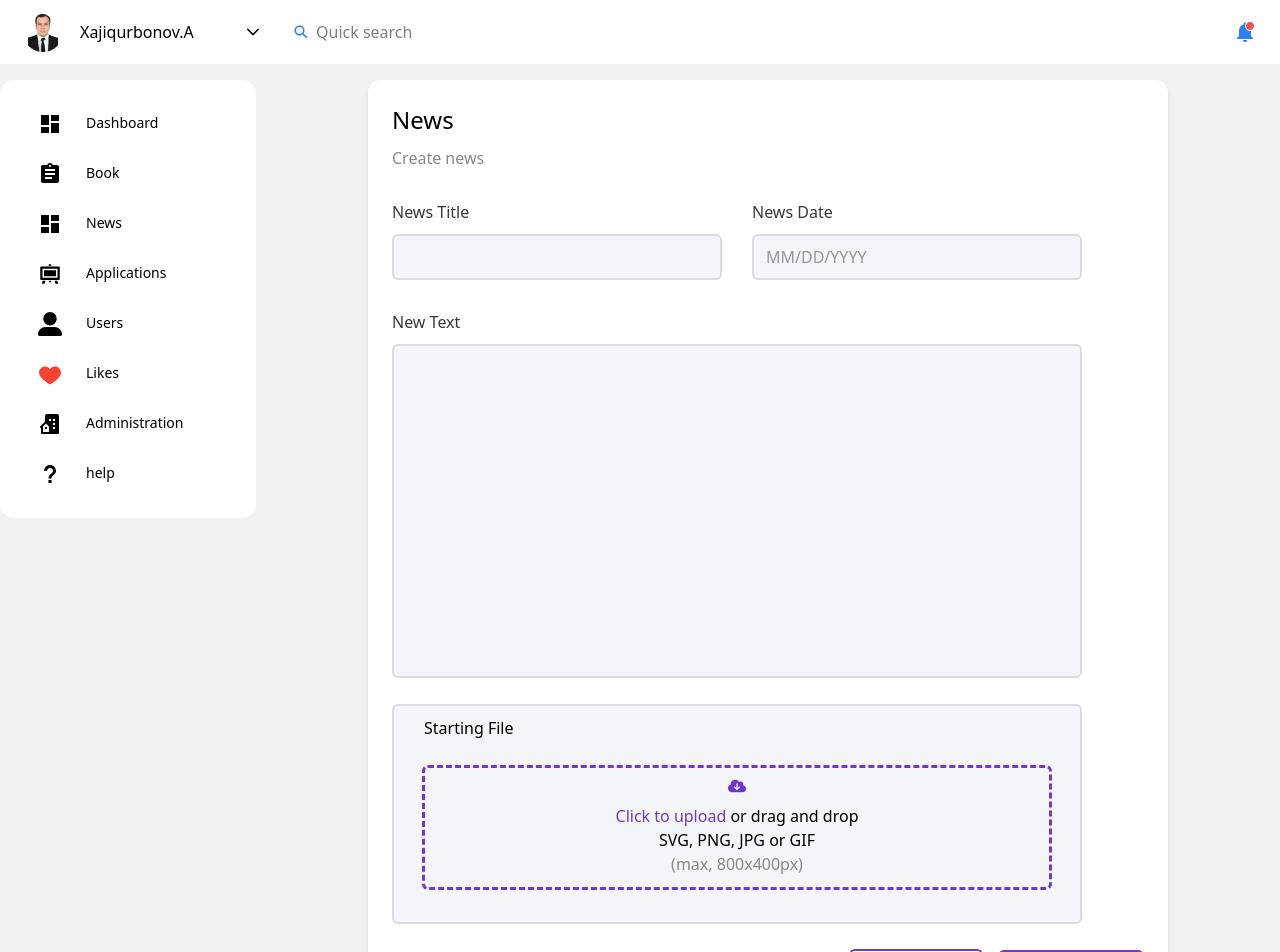
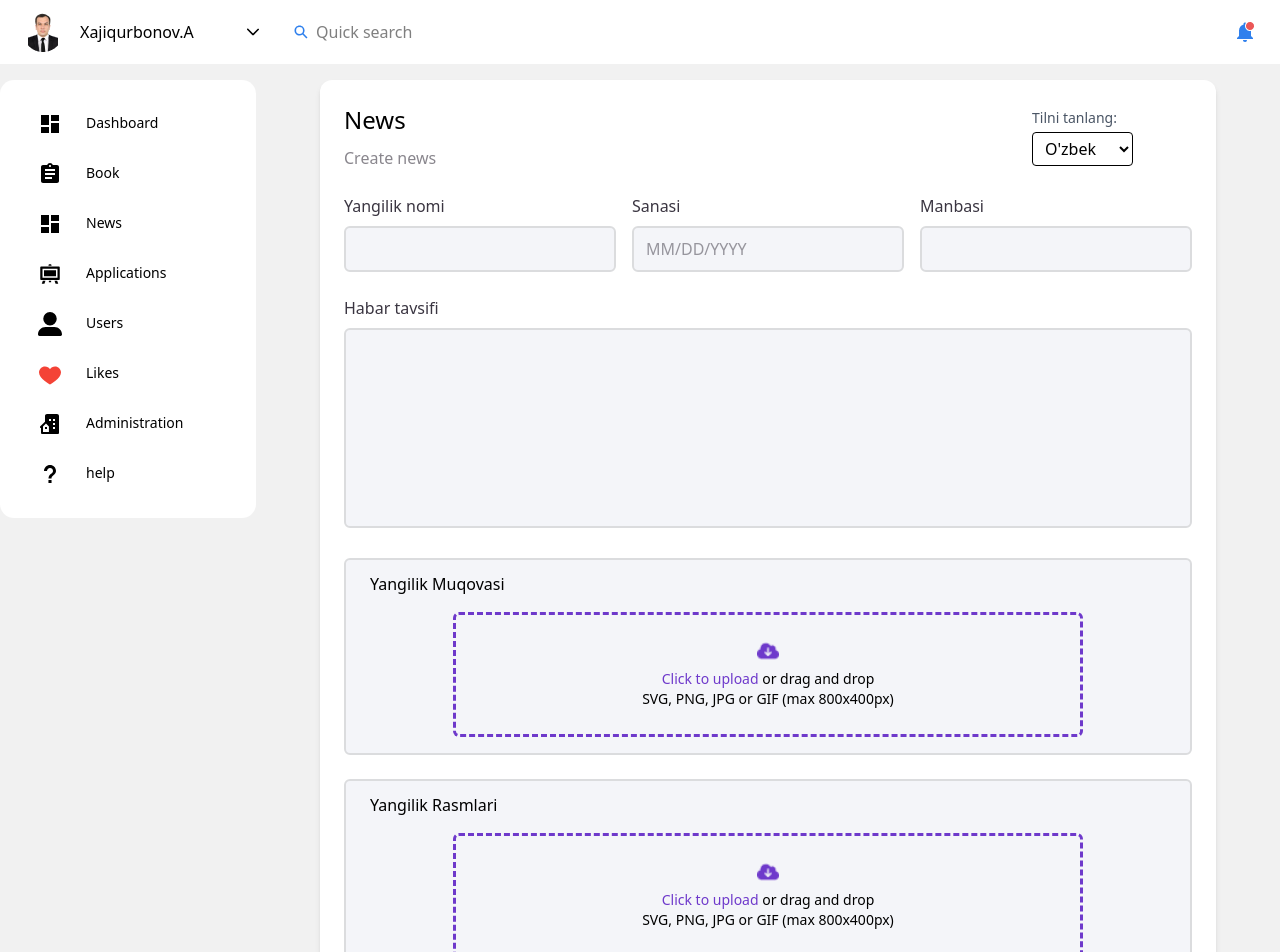
Before and after one commit to BKDR01/Books-Admin-workPlase, a React (Vite) app: page /news in a window 1280 px wide. Shown: the top 952 px of the page. Built offline with nearby package versions, Linux system fonts and the light colour scheme; sample sign-in values are in the browser's storage.

Commit message:
news qoshiladigan boldi

```diff
--- /dev/null
+++ b/src/Components/ImageUploader/ImageUploader.jsx
@@ -0,0 +1,71 @@
+import React from 'react';
+
+function ImageUploader({ thumbnail, galleryImages, handleFiles, removeGalleryImage, download }) {
+  const sections = [{
+    label: 'Muqovasi',
+    handler: (e) => handleFiles(Array.from(e.target.files), 'thumbnail'),
+    inputId: 'thumbnailInput',
+    images: thumbnail ? [thumbnail] : [],
+    removable: false,
+  }, {
+    label: 'Rasmlari',
+    handler: (e) => handleFiles(Array.from(e.target.files), 'gallery'),
+    inputId: 'galleryInput',
+    images: galleryImages,
+    removable: true,
+  }];
+
+  return sections.map(({ label, handler, inputId, images, removable }, idx) => (
+    <div key={idx} className="w-full bg-[#F4F5F9] mt-6 border-2 rounded-md border-[#DBDCDE] pb-4">
+      <h1 className='text-black pt-3 pl-6'>Yangilik {label}</h1>
+      <div
+        className="w-[630px] h-[125px] border-3 rounded-md border-dashed border-[#6E39CB] mx-auto mt-4 flex flex-col items-center justify-center cursor-pointer"
+        onDragOver={(e) => e.preventDefault()}
+        onClick={() => document.getElementById(inputId).click()}
+      >
+        <img src={download} alt="Upload" className='h-5' />
+        <div className="text-center mt-2 text-sm">
+          <p><span className='text-[#6E39CB] font-medium'>Click to upload</span> or drag and drop</p>
+          <p>SVG, PNG, JPG or GIF (max 800x400px)</p>
+        </div>
+        <input
+          type="file"
+          id={inputId}
+          multiple={removable}
+          accept="image/*"
+          onChange={handler}
+          className="hidden"
+        />
+      </div>
+
+      {images.length > 0 && (
+        <div className="mt-4 px-5 flex flex-wrap gap-4">
+          {images.map((img, index) => (
+            <div
+              key={index}
+              className="relative w-[100px] h-[100px] overflow-hidden rounded-md border border-gray-300 group"
+            >
+              <img
+                src={img.url}
+                alt="preview"
+                className="w-full h-full object-cover"
+              />
+              {removable && (
+                <button
+                  type="button"
+                  onClick={() => removeGalleryImage(index)}
+                  className="absolute top-1 right-1 bg-black text-white rounded-full w-[20px] h-[20px] text-xs flex items-center justify-center opacity-0 group-hover:opacity-100 transition-opacity duration-200"
+                  title="Remove"
+                >
+                  ✕
+                </button>
+              )}
+            </div>
+          ))}
+        </div>
+      )}
+    </div>
+  ));
+}
+
+export default ImageUploader;
--- /dev/null
+++ b/src/Components/NewsForm/NewsForm.jsx
@@ -0,0 +1,79 @@
+import React from 'react';
+import { Controller } from 'react-hook-form';
+import { Calendar } from 'primereact/calendar';
+
+function NewsForm({ register, control, errors }) {
+    return (
+        <>
+            <div className="flex items-center justify-between flex-wrap gap-4">
+                <div>
+                    <h1 className='text-2xl'>News</h1>
+                    <p className='text-[#89868D] pt-[10px]'>Create news</p>
+                </div>
+                <div className="w-40">
+                    <label htmlFor="language" className="block mb-1 text-sm text-gray-600">
+                        Tilni tanlang:
+                    </label>
+                    <select {...register("language")} className="border rounded px-2 py-1">
+                        <option value="UZ">O'zbek</option>
+                        <option value="RU">Русский</option>
+                        <option value="EN">English</option>
+                    </select>
+                    {errors.language && <p className="text-red-500 text-sm">{errors.language.message}</p>}
+                </div>
+            </div>
+
+            <div className="grid grid-cols-1 md:grid-cols-3 gap-4 mt-6">
+                <div>
+                    <label className='text-[#3A3541]'>Yangilik nomi</label>
+                    <input
+                        type="text"
+                        {...register('title', { required: 'Sarlavha kiritilishi shart' })}
+                        className='w-full h-[46px] bg-[#F4F5F9] border-2 rounded-md border-[#DBDCDE] mt-2 focus:outline-none px-3'
+                    />
+                    {errors.title && <p className="text-red-500 text-sm">{errors.title.message}</p>}
+                </div>
+                <div>
+                    <label className="text-[#3A3541] block">Sanasi</label>
+                    <Controller
+                        name="publication_date"
+                        control={control}
+                        rules={{ required: 'Sanani tanlang' }}
+                        render={({ field }) => (
+                            <Calendar
+                                value={field.value || null}
+                                onChange={(e) => field.onChange(e.value)}
+                                dateFormat="mm/dd/yy"
+                                placeholder="MM/DD/YYYY"
+                                mask="99/99/9999"
+                                className="w-full mt-2"
+                                inputClassName="bg-[#F4F5F9] text-[#3A3541] border-2 border-[#DBDCDE] rounded-md px-3 py-1 h-[46px] w-full focus:outline-none"
+                            />
+                        )}
+                    />
+                    {errors.publication_date && <p className="text-red-500 text-sm">{errors.publication_date.message}</p>}
+                </div>
+                <div>
+                    <label className='text-[#3A3541]'>Manbasi</label>
+                    <input
+                        type="text"
+                        {...register('source', { required: 'Manba kiritilishi shart' })}
+                        className='w-full h-[46px] bg-[#F4F5F9] border-2 rounded-md border-[#DBDCDE] mt-2 focus:outline-none px-3'
+                    />
+                    {errors.source && <p className="text-red-500 text-sm">{errors.source.message}</p>}
+                </div>
+            </div>
+
+            <div className="mt-6">
+                <label className='text-[#3A3541]'>Habar tavsifi</label>
+                <textarea
+                    {...register('context', { required: 'Tavsif kiritilishi shart' })}
+                    className='w-full h-[200px] mt-2 border-2 rounded-md border-[#DBDCDE] bg-[#F4F5F9] p-2 text-sm focus:outline-none resize-none'
+                ></textarea>
+                {errors.context && <p className="text-red-500 text-sm">{errors.context.message}</p>}
+            </div>
+        </>
+    );
+}
+
+export default NewsForm;
--- a/src/Pages/News/News.jsx
+++ b/src/Pages/News/News.jsx
@@ -1,109 +1,79 @@
-import React from 'react';
-import { useForm, Controller } from 'react-hook-form';
-import { Calendar } from 'primereact/calendar';
+import React, { useState } from 'react';
+import { useForm } from 'react-hook-form';
+import { addNews } from '../../api/auth';
+import NewsForm from './../../Components/NewsForm/NewsForm.jsx';
+import ImageUploader from './../../Components/ImageUploader/ImageUploader.jsx';
 import download from './../../assets/IMG/download.png';
+
 function News() {
-    const { register, handleSubmit, control } = useForm();
+    const { register, handleSubmit, control, reset, formState: { errors } } = useForm();
+    const [thumbnail, setThumbnail] = useState(null);
+    const [galleryImages, setGalleryImages] = useState([]);
 
-    const onSubmit = (data) => {
-        console.log(data);
-    };
+    const onSubmit = async (data) => {
+        try {
+            const formData = new FormData();
+            formData.append("title", data.title);
+            formData.append("context", data.context);
+            formData.append("publication_date", data.publication_date.toISOString());
+            formData.append("source", data.source || "");
+            formData.append("language", data.language);
+            formData.append("active", true);
+            if (thumbnail) formData.append("thumbnail", thumbnail.file);
+            galleryImages.forEach((img) => formData.append("images", img.file));
 
-    const handleDrop = (e) => {
-        e.preventDefault();
-        const file = e.dataTransfer.files[0];
-        if (file) {
-            const dataTransfer = new DataTransfer();
-            dataTransfer.items.add(file);
-            const input = document.getElementById('fileUploadInput');
-            input.files = dataTransfer.files;
+            const response = await addNews(formData);
+            console.log("✅ News added successfully:", response.data);
+        } catch (error) {
+            console.error("❌ Error:", error);
+            if (error.response) {
+                console.log("🔴 Server response:", error.response.data);
+            }
         }
     };
 
+    const handleFiles = (files, type) => {
+        const imageFiles = files.filter(file => file.type.startsWith('image/'));
+        const previews = imageFiles.map(file => ({ file, url: URL.createObjectURL(file) }));
+
+        if (type === 'thumbnail') {
+            setThumbnail(previews[0]);
+        } else {
+            const updated = [...galleryImages, ...previews];
+            setGalleryImages(updated);
+
+            const dataTransfer = new DataTransfer();
+            updated.forEach(item => dataTransfer.items.add(item.file));
+            document.getElementById('galleryInput').files = dataTransfer.files;
+        }
+    };
+
+    const removeGalleryImage = (index) => {
+        const updated = galleryImages.filter((_, i) => i !== index);
+        setGalleryImages(updated);
+
+        const dataTransfer = new DataTransfer();
+        updated.forEach(item => dataTransfer.items.add(item.file));
+        document.getElementById('galleryInput').files = dataTransfer.files;
+    };
+
     return (
-        <div className="bg-white rounded-xl shadow-md py-6 px-6 max-w-4xl w-[800px] mx-auto">
+        <div className="bg-white rounded-xl shadow-md py-6 px-6 max-w-4xl w-full mx-auto">
             <form onSubmit={handleSubmit(onSubmit)}>
-                <h1 className='text-2xl'>News</h1>
-                <p className='text-[#89868D] pt-[10px]'>Create news</p>
-
-                <div className="flex items-center justify-between mt-[30px] w-[690px]">
-                    <div>
-                        <h1 className='text-[#3A3541]'>News Title</h1>
-                        <input
-                            type="text"
-                            {...register('title')}
-                            className='w-[330px] h-[46px] bg-[#F4F5F9] border-2 rounded-md border-[#DBDCDE] mt-[10px] focus:outline-none focus:border-transparent'
-                        />
-                    </div>
-                    <div className="w-[330px]">
-                        <label className="text-[#3A3541] block">News Date</label>
-                        <Controller
-                            name="newsDate"
-                            control={control}
-                            render={({ field }) => (
-                                <Calendar
-                                    value={field.value || null}
-                                    onChange={(e) => field.onChange(e.value)}
-                                    dateFormat="mm/dd/yy"
-                                    placeholder="MM/DD/YYYY"
-                                    mask="99/99/9999"
-                                    className="w-full mt-[10px]"
-                                    inputClassName="bg-[#F4F5F9] text-[#3A3541] border-2 border-[#DBDCDE] rounded-md px-3 py-1 h-[46px] w-full focus:outline-none"
-                                />
-                            )}
-                        />
-                    </div>
-                </div>
-
-                <div className="mt-[30px]">
-                    <h1 className='text-[#3A3541]'>New Text</h1>
-                    <textarea
-                        {...register('text')}
-                        className='w-[690px] h-[334px] mt-[10px] border-2 rounded-md border-[#DBDCDE] bg-[#F4F5F9] text-2xl focus:outline-none focus:border-transparent resize-none'>
-                    </textarea>
-                </div>
-
-                <div className="w-[690px] h-[220px] bg-[#F4F5F9] mt-[20px] border-2 rounded-md border-[#DBDCDE]">
-                    <h1 className='text-black pt-[10px] pl-[30px]'>Starting File</h1>
-                    <div
-                        className="w-[630px] h-[125px] border-3 rounded-md border-dashed border-[#6E39CB] mx-auto mt-[25px]"
-                        onDrop={handleDrop}
-                        onDragOver={(e) => e.preventDefault()}
-                    >
-                        <img
-                            src={download}
-                            alt="Upload"
-                            className='mx-auto mt-[10px] cursor-pointer'
-                            onClick={() => document.getElementById('fileUploadInput').click()}
-                        />
-
-                        <div>
-                            <h1 className='text-center pt-[10px]'>
-                                <span className='text-[#6E39CB]'>Click to upload</span> or drag and drop
-                            </h1>
-                            <h1 className='text-center'>SVG, PNG, JPG or GIF</h1>
-                            <p className='text-[#89868D] text-center'>(max, 800x400px)</p>
-                        </div>
-
-                        <input
-                            type="file"
-                            id="fileUploadInput"
-                            {...register('file')}
-                            className="hidden"
-                        />
-                    </div>
-                </div>
-
-                <div className="flex items-center gap-[15px] mt-[25px] justify-end">
-                    <button
-                        type="button"
-                        className='px-[40px] py-[10px] border-2 rounded-md border-[#6E39CB] text-[#6E39CB]'>
+                <NewsForm register={register} control={control} errors={errors} />
+                <ImageUploader
+                    thumbnail={thumbnail}
+                    galleryImages={galleryImages}
+                    handleFiles={handleFiles}
+                    removeGalleryImage={removeGalleryImage}
+                    download={download}
+                />
+                <div className="flex items-center gap-4 mt-6 justify-end">
+                    <button type="button" className='px-6 py-2 border-2 rounded-md border-[#6E39CB] text-[#6E39CB] hover:bg-[#f3f0ff] transition'>
                         Cancel
                     </button>
-                    <button
-                        type="submit"
-                        className='px-[20px] py-[11px] bg-[#6E39CB] text-white rounded-md'>
-                        Create project
+                    <button type="submit" className='px-6 py-2 bg-[#6E39CB] text-white rounded-md hover:bg-[#5834b4] transition'>
+                        Create News
                     </button>
                 </div>
             </form>
```
Also changed, not shown: src/Pages/Login/Loginin.jsx (+5 -5 lines), src/api/auth.js (+13 -4 lines).
